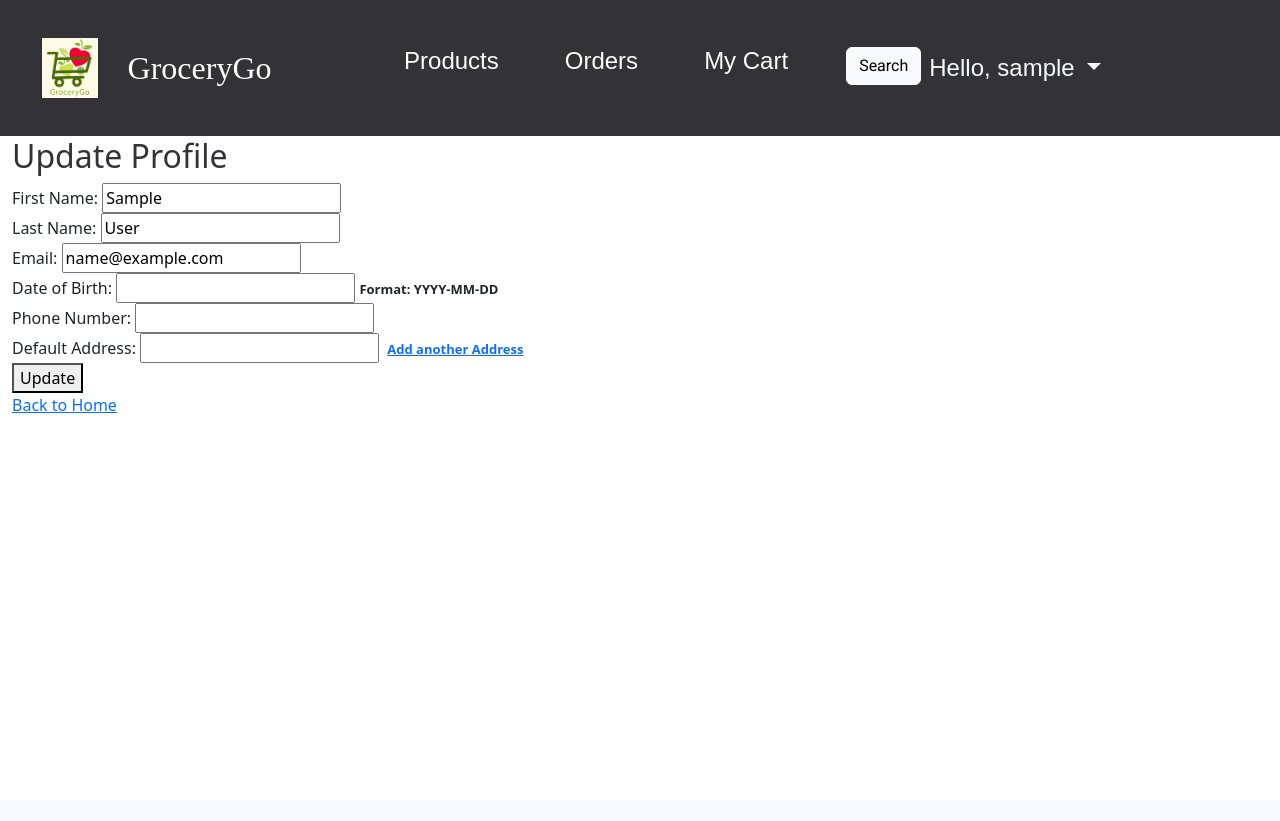
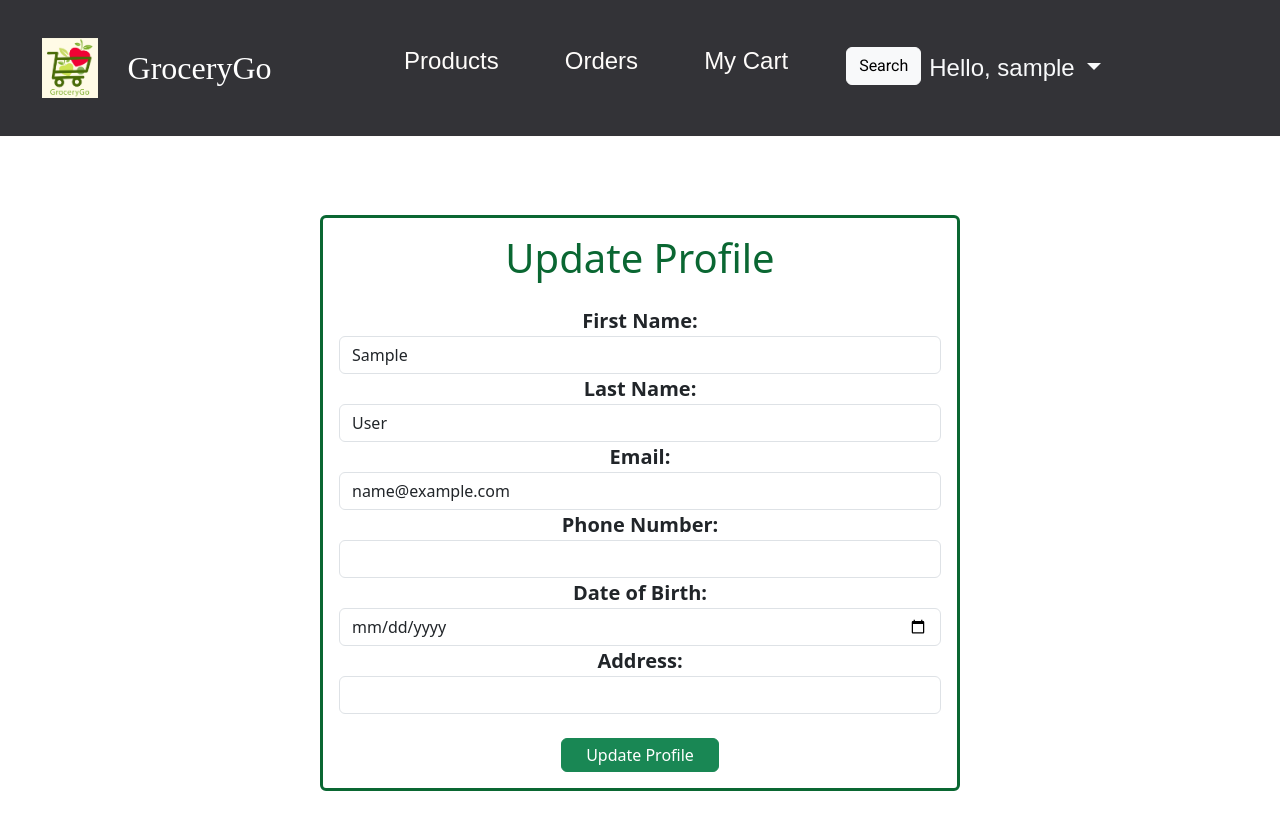
Before and after one commit to AuroraaSan/GroceryGo, a Django app: page /account/profile/update/ in a window 1280 px wide. Before the commit the page ends 413 px from the top, so only its background shows below. Run offline with Django 4.2, Linux system fonts and the light colour scheme; the visitor is signed in with stand-in values (Sample User, id 1); data comes from the database, SQL or seed files in the repository; some libraries are stand-ins or nearby versions.

Commit message:
edited profile and edit profile views

```diff
--- a/static/css/CSS/base.css
+++ b/static/css/CSS/base.css
@@ -1,4 +1,5 @@
 /* sets default background color of the navbar to light and adds a border to it */
+
 nav {
     background-color: var(--light) !important;
     border-bottom: 2px solid var(--dark);
@@ -9,7 +10,9 @@ nav {
     transition: color 0.3s ease-in-out;
 }
 
+
 /* Styles the navbar items */
+
 .nav-link {
     font-family: arial;
     font-weight: 400;
@@ -18,18 +21,24 @@ nav {
     transition: color 0.3s ease-in-out;
 }
 
+
 /* When hovering over a navbar item it is highlighted to blue */
+
 .nav-link:hover {
     color: var(--blue) !important;
 }
 
+
 /* Dark navbar class that changes the background color to dark and adds border to it */
+
 nav.bg-dark {
     border-bottom: 1px solid var(--light);
     background-color: var(--dark) !important;
 }
 
+
 /* When navbar is switched to dark, this overwrites the font-color porperty of the light navbar*/
+
 .bg-dark .nav-link {
     color: var(--light);
 }
@@ -39,7 +48,9 @@ nav.bg-dark {
     transition: color 0.3s ease-in-out;
 }
 
+
 /* Sets default font and font-color of p element to Roboto, and light  */
+
 p {
     font-family: 'Roboto', sans-serif;
     color: var(--dark);
@@ -51,13 +62,17 @@ h3 {
     color: var(--dark)
 }
 
+
 /* Sets card text color to dark */
+
 .card-text {
     font-size: 1.5em;
     color: var(--blue)
 }
 
+
 /* centers content */
+
 .centered {
     text-align: center;
 }
@@ -67,7 +82,9 @@ h3 {
     justify-content: center;
 }
 
+
 /* Defines the size of the card */
+
 .card {
     max-width: 40rem;
     margin: auto;
@@ -75,13 +92,17 @@ h3 {
     margin-top: 30px;
 }
 
+
 /* Adds a border to the images in the cards in projects page */
+
 .card img {
     border-bottom: 2px solid var(--dark);
 }
 
+
 /* Changes the active page text in navbar to yellow
 (!important) was used to overwrite the nav-link color property */
+
 .active {
     color: var(--light) !important;
 }
@@ -90,9 +111,10 @@ h3 {
     color: var(--yellow) !important;
 }
 
+
 /* Assigning color variables to be used as a color palette */
+
 :root {
-
     --dark: #333337;
     --light: #fefcfa;
     --blue: #309291;
@@ -100,9 +122,9 @@ h3 {
 }
 
 
-
 /* Sets the carousel size and fits the image inside the carosuel-item
 so as not to overflow the page */
+
 .carousel .carousel-item {
     height: 500px;
 }
@@ -112,7 +134,9 @@ so as not to overflow the page */
     max-height: 100%;
 }
 
+
 /* Alternates the color of the text in the puns page */
+
 #punsList li:nth-child(even) {
     color: var(--blue);
 }
@@ -145,6 +169,7 @@ td {
 nav .paginator {
     background-color: var(--dark) !important;
 }
+
 .cart-submit-button {
     font-size: 14px;
     height: 40px;
@@ -153,3 +178,30 @@ nav .paginator {
     margin-top: 28px;
     /* Adjust the padding as needed */
 }
+
+.account-details {
+    font-family: Arial, sans-serif;
+    margin: 0 auto;
+    width: 80%;
+    max-width: 600px;
+    padding: 20px;
+    box-shadow: 0 0 10px rgba(0, 0, 0, 0.1);
+    border-radius: 8px;
+    background-color: #f9f9f9;
+}
+
+.account-details h1 {
+    color: #333;
+    text-align: center;
+    margin-bottom: 20px;
+}
+
+.account-details p {
+    font-size: 16px;
+    line-height: 1.6;
+    color: #555;
+}
+
+.account-details p strong {
+    color: #000;
+}
--- a/templates/account/profile_update.html
+++ b/templates/account/profile_update.html
@@ -1,45 +1,39 @@
-{% extends "base.html" %}
-{% load static %}
-
-{% block title %}Update Profile{% endblock %}
-
-{% block content %}
-    <h2>Update Profile</h2>
-    <form method="post">
+{% extends "base.html" %} {% load crispy_forms_tags %} {% load static %} {% block title %}Update Profile{% endblock %} {% block content %}
+<div class="container mt-5 d-flex justify-content-center">
+    <div class="card" style="width: 80rem; border: 3px solid #0a6732;">
+        <div class="card-body">
+            <h1 class="text-center mb-4" style="color:#0a6732;">Update Profile</h1>
+            <form method="post" class="text-center">
                 {% csrf_token %}
-
-        <div>
+                <div class="form-group lead" style="font-weight: bold">
                     <label for="id_first_name">First Name:</label>
-            {{ profile_form.first_name }}
+                    <input type="text" class="form-control" id="id_first_name" name="first_name" value="{{ profile_form.first_name.value }}">
                 </div>
-
-        <div>
+                <div class="form-group lead" style="font-weight: bold">
                     <label for="id_last_name">Last Name:</label>
-            {{ profile_form.last_name }}
+                    <input type="text" class="form-control" id="id_last_name" name="last_name" value="{{ profile_form.last_name.value }}">
                 </div>
-
-        <div>
+                <div class="form-group lead" style="font-weight: bold">
                     <label for="id_email">Email:</label>
-            {{ profile_form.email }}
+                    <input type="email" class="form-control" id="id_email" name="email" value="{{ profile_form.email.value }}">
                 </div>
-
-        <div>
-            <label for="id_date_of_birth">Date of Birth:</label>
-            {{ profile_form.date_of_birth }}
-            <b style=" font-weight: bold; font-size: small;">Format: YYYY-MM-DD</b>
+                <div class="form-group lead" style="font-weight: bold">
+                    <label for="id_phone_number">Phone Number:</label>
+                    <input type="text" class="form-control" id="id_phone_number" name="phone_number" value="{{ profile_form.phone_number.value }}">
                 </div>
-
-        <div>
-            <label for="id_phone_number">Phone Number:</label>
-            {{ profile_form.phone_number }}
+                <div class="form-group lead" style="font-weight: bold">
+                    <label for="id_birth_date">Date of Birth:</label>
+                    <input type="date" class="form-control" id="id_birth_date" name="birth_date" value="{{ profile_form.birth_date.value }}">
                 </div>
-        <div>
-            <label for="id_address">Default Address:</label>
-            {{ profile_form.address }}
-            <a href="{% url 'add_address' %}" style="margin-left: 4px; font-weight: bold; font-size: small;">Add another Address</a>
+                <div class="form-group lead" style="font-weight: bold">
+                    <label for="id_address">Address:</label>
+                    <input type="text" class="form-control" id="id_address" name="address" value="{{ profile_form.address.value }}">
                 </div>
-
-        <button type="submit">Update</button>
+                <div class="mt-4">
+                    <button type="submit" class="btn btn-success py-1 px-4">Update Profile</button>
+                </div>
             </form>
-    <a href="{% url 'shop:product_list' %}">Back to Home</a>
+        </div>
+    </div>
+</div>
 {% endblock %}
```
Also changed, not shown: templates/account/account_details.html (+22 -24 lines). Lines whose indentation alone changed are shown as unchanged.
